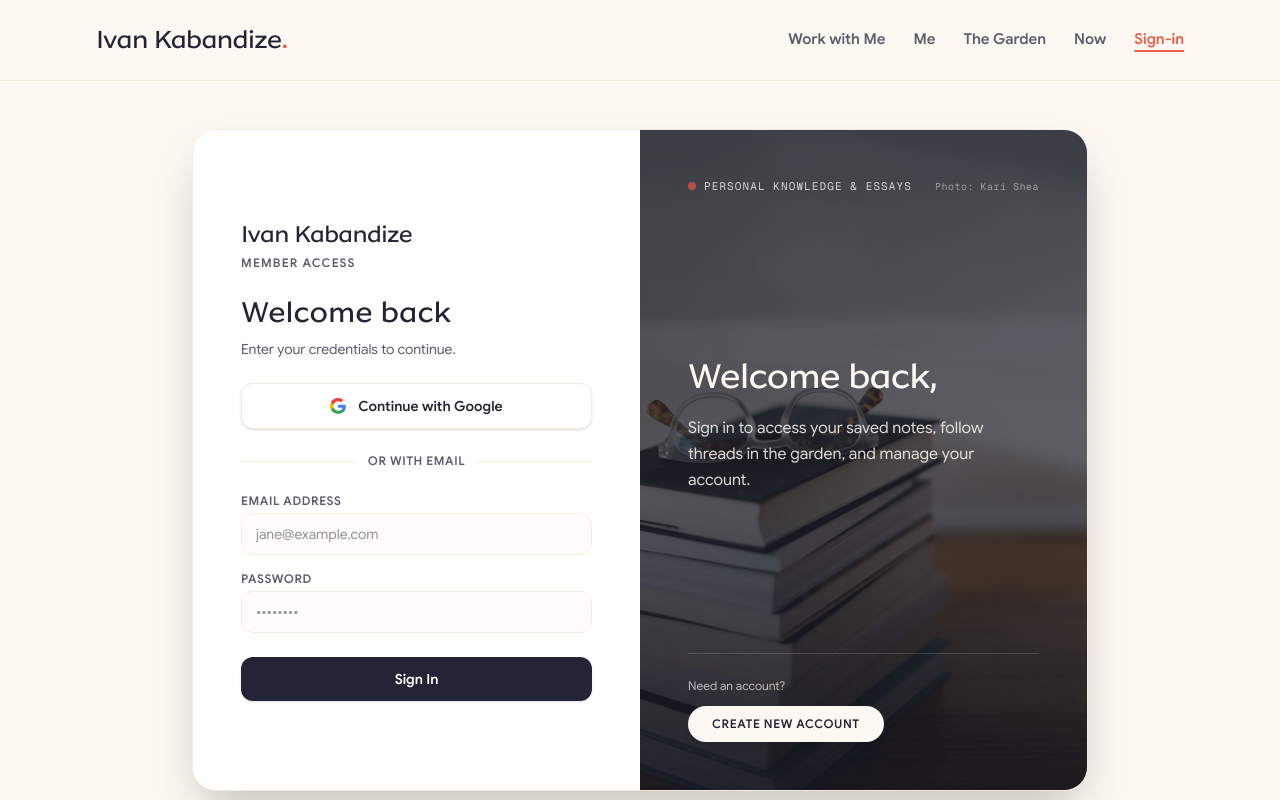
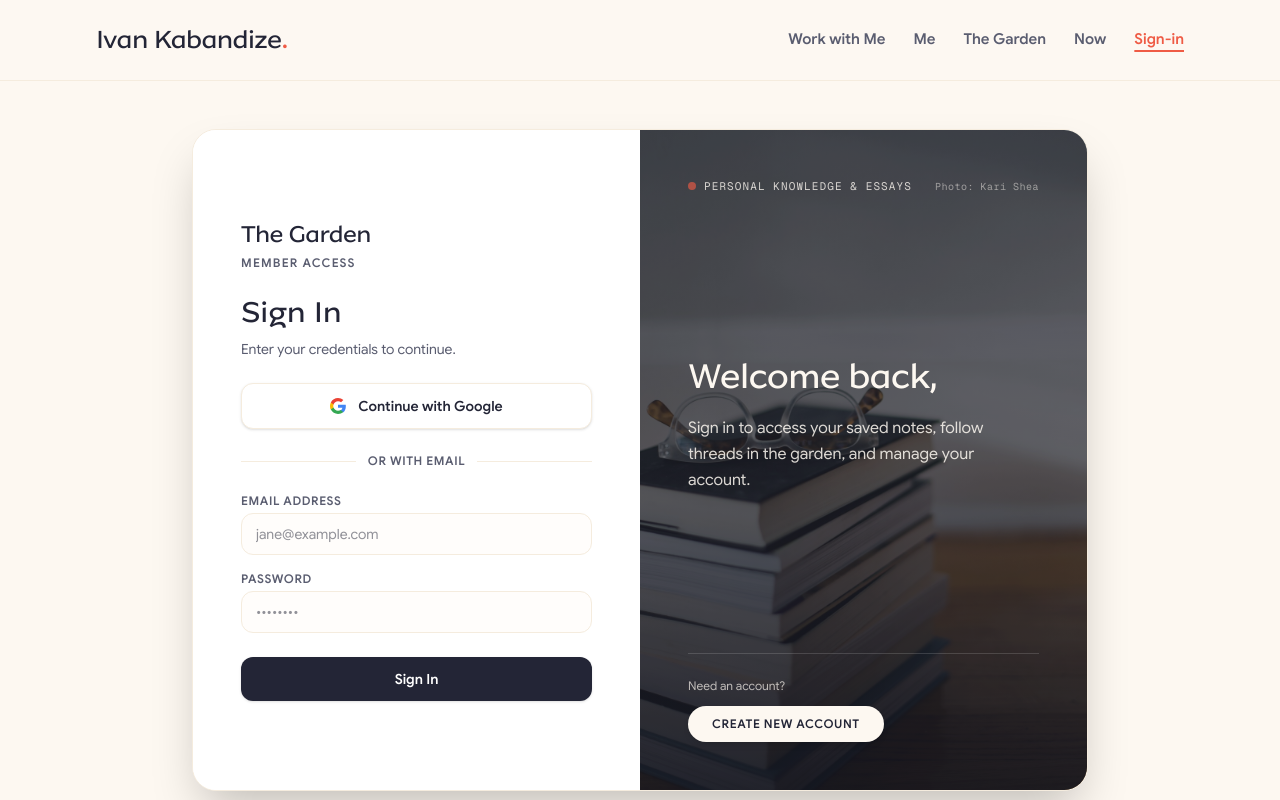
Before and after one commit to begeniuskibs/ivankabandize-website, a Next.js app: page /login in a window 1280 px wide. Shown: the top 800 px of the page. Built offline with nearby package versions, Linux system fonts and the light colour scheme; no server answers.

Commit message:
feat(task-7): update login and signup branding, heading and panel copy

```diff
--- a/components/auth/SlidingAuthCard.tsx
+++ b/components/auth/SlidingAuthCard.tsx
@@ -76,10 +76,10 @@ export default function SlidingAuthCard({
           {/* Header Branding */}
           <div className="mb-6">
             <Link
-              href="/"
+              href="/garden"
               className="inline-block font-['MTN_Brighter_Sans',_sans-serif] text-2xl font-bold text-[#232536] hover:opacity-80 transition tracking-tight"
             >
-              Ivan Kabandize
+              The Garden
             </Link>
             <p className="text-xs uppercase tracking-widest font-semibold text-[#5A5D70] mt-1 font-sans">
               {isSignUp ? 'Join the community' : 'Member access'}
@@ -88,7 +88,7 @@ export default function SlidingAuthCard({
 
           {/* Dynamic Headline */}
           <h2 className="font-['MTN_Brighter_Sans',_sans-serif] text-2xl sm:text-3xl font-bold text-[#232536] mb-2">
-            {isSignUp ? 'Create your account' : 'Welcome back'}
+            {isSignUp ? 'Create your account' : 'Sign In'}
           </h2>
           <p className="text-sm text-[#5A5D70] mb-6 font-sans">
             {isSignUp
@@ -273,7 +273,7 @@ export default function SlidingAuthCard({
             </h3>
             <p className="text-sm sm:text-base text-[#FDF8F1]/85 max-w-sm leading-relaxed font-sans">
               {isSignUp
-                ? 'Create an account to join discussions, bookmark seedlings, and follow my thinking as it grows.'
+                ? 'Create an account to join discussions, bookmark articles, download resources and follow my thinking as it grows.'
                 : 'Sign in to access your saved notes, follow threads in the garden, and manage your account.'}
             </p>
           </div>
```
